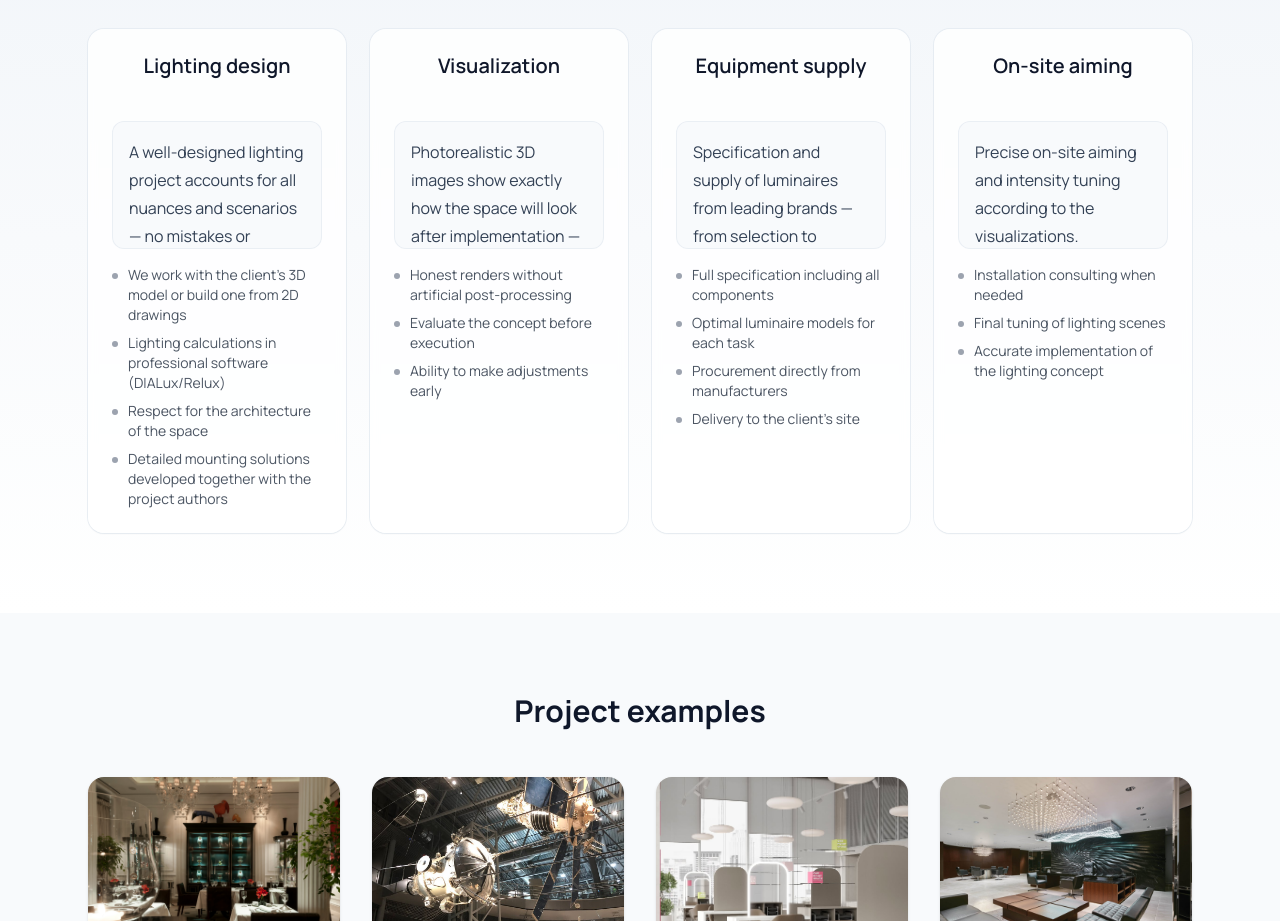
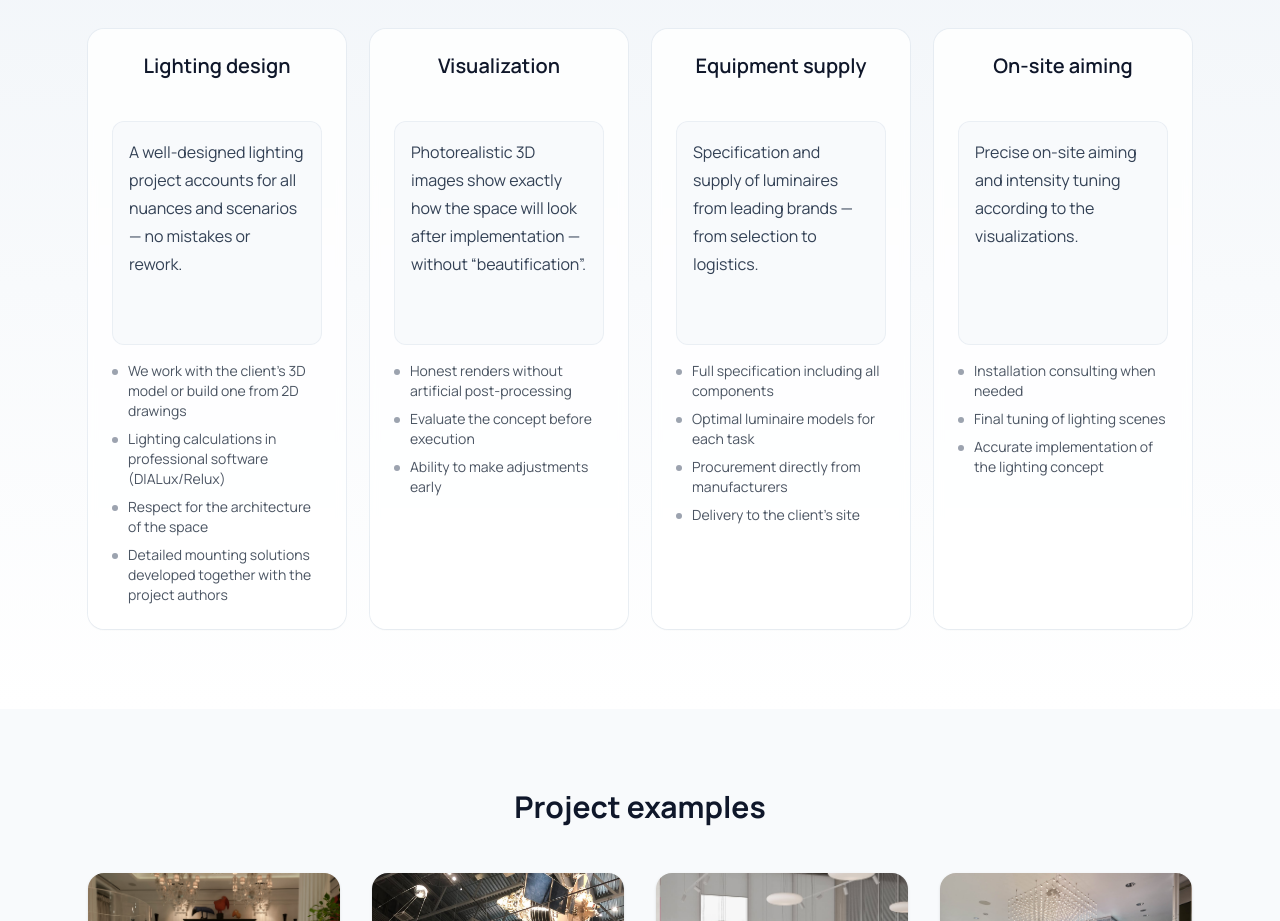
Before and after one commit to ilyaivanov239-rgb/GFLight, a Next.js app: page /en in a window 1280 px wide. Shown: the part 800-1721 px from the top of the page. Built offline with nearby package versions, Linux system fonts and the light colour scheme.

Commit message:
Update page.tsx

```diff
--- a/app/[lang]/page.tsx
+++ b/app/[lang]/page.tsx
@@ -166,9 +166,9 @@ export default function Page() {
                   {typeof item === 'string' ? item : item.title}
                 </h3>
 
-                {typeof item !== 'string' && (<p className="text-slate-700 text-[15px] md:text-base leading-6 md:leading-7 tracking-[-0.005em]
-                bg-slate-50 border border-slate-200/60 rounded-xl p-4 mb-4
-                flex-none min-h-[128px] max-h-[128px] overflow-hidden line-clamp-6"  >
+                {typeof item !== 'string' && (<p className="text-slate-700 text-[15px] md:text-base leading-6 md:leading-7 tracking-[-0.005em] bg-slate-50 border border-slate-200/60 rounded-xl p-4 mb-4
+               flex-none min-h-[200px] max-h-[200px] md:min-h-[224px] md:max-h-[224px]
+               overflow-hidden line-clamp-8 md:line-clamp-8"  >
      {item.desc ?? ''}
    </p>
  )}
```
